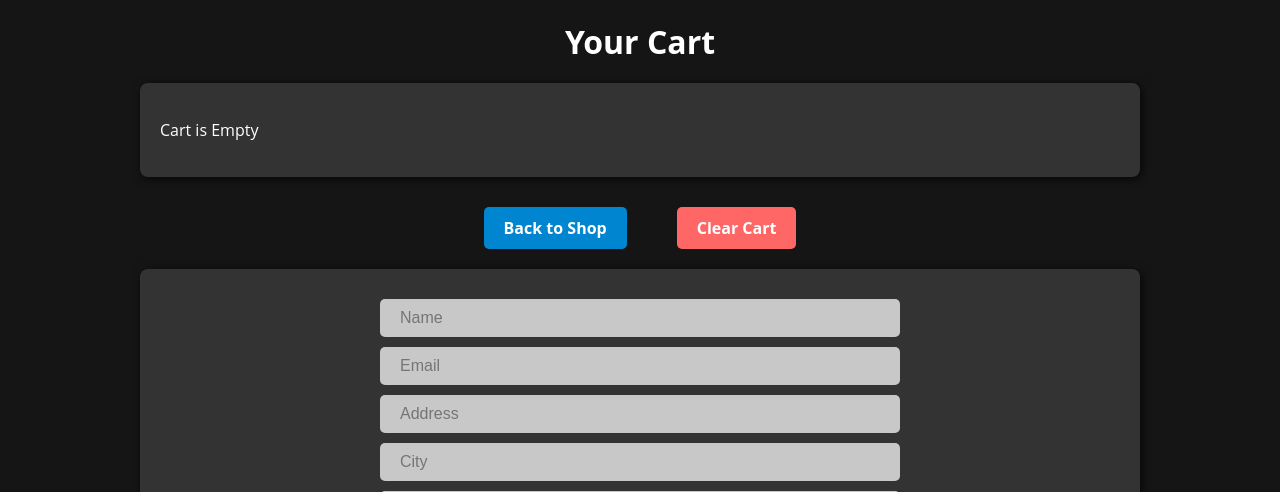
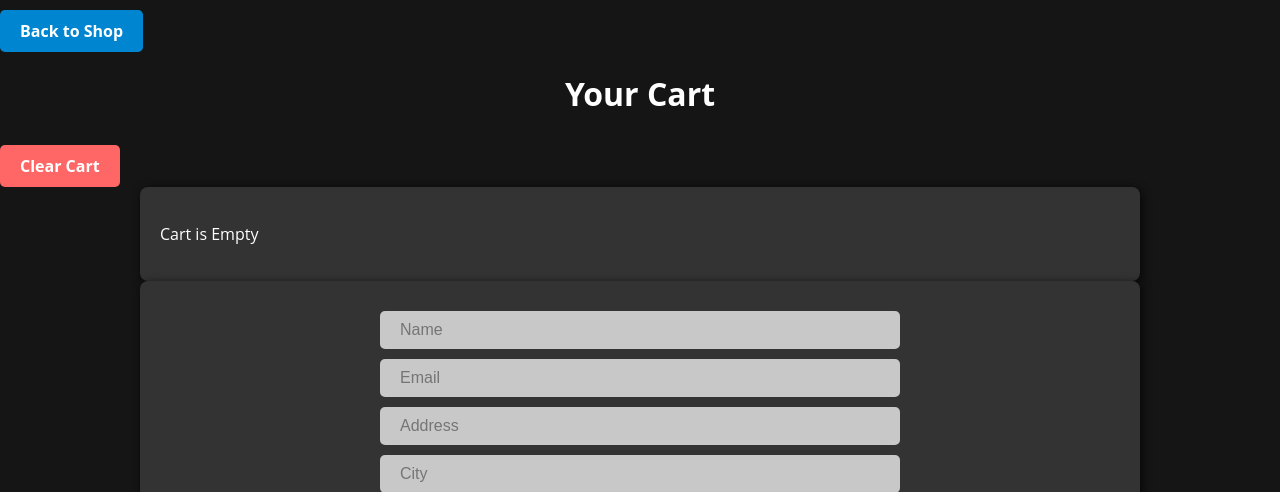
Before and after one commit to ATcorebio/WebSupplyOrderApp, a Flask app: page /cart in a window 1280 px wide. Shown: the top 492 px of the page. Run offline with Flask 3, Linux system fonts and the light colour scheme.

Commit message:
Add files via upload

```diff
--- a/templates/cart.html
+++ b/templates/cart.html
@@ -11,17 +11,19 @@
     <link rel="icon" href="/static/favicon.ico" type="image/x-icon" />
   </head>
   <body>
-    <h1>Your Cart</h1>
+    <header class="sticky-header">
+      <button id="back-btn" onclick="goBack()" class="header-button">
+        Back to Shop
+      </button>
+      <h1>Your Cart</h1>
+      <button id="clear-cart-btn" onclick="clearCart()" class="header-button">
+        Clear Cart
+      </button>
+    </header>
 
     <!-- Cart Items Section -->
     <div id="cart-items">
       <p id="empty-cart-message" style="display: none">Cart is Empty</p>
-    </div>
-
-    <!-- Cart Action Buttons -->
-    <div class="cart-buttons">
-      <button id="back-btn" onclick="goBack()">Back to Shop</button>
-      <button id="clear-cart-btn" onclick="clearCart()">Clear Cart</button>
     </div>
 
     <!-- Checkout Form -->
```
Also changed, not shown: templates/index.html (+3 -13 lines).
